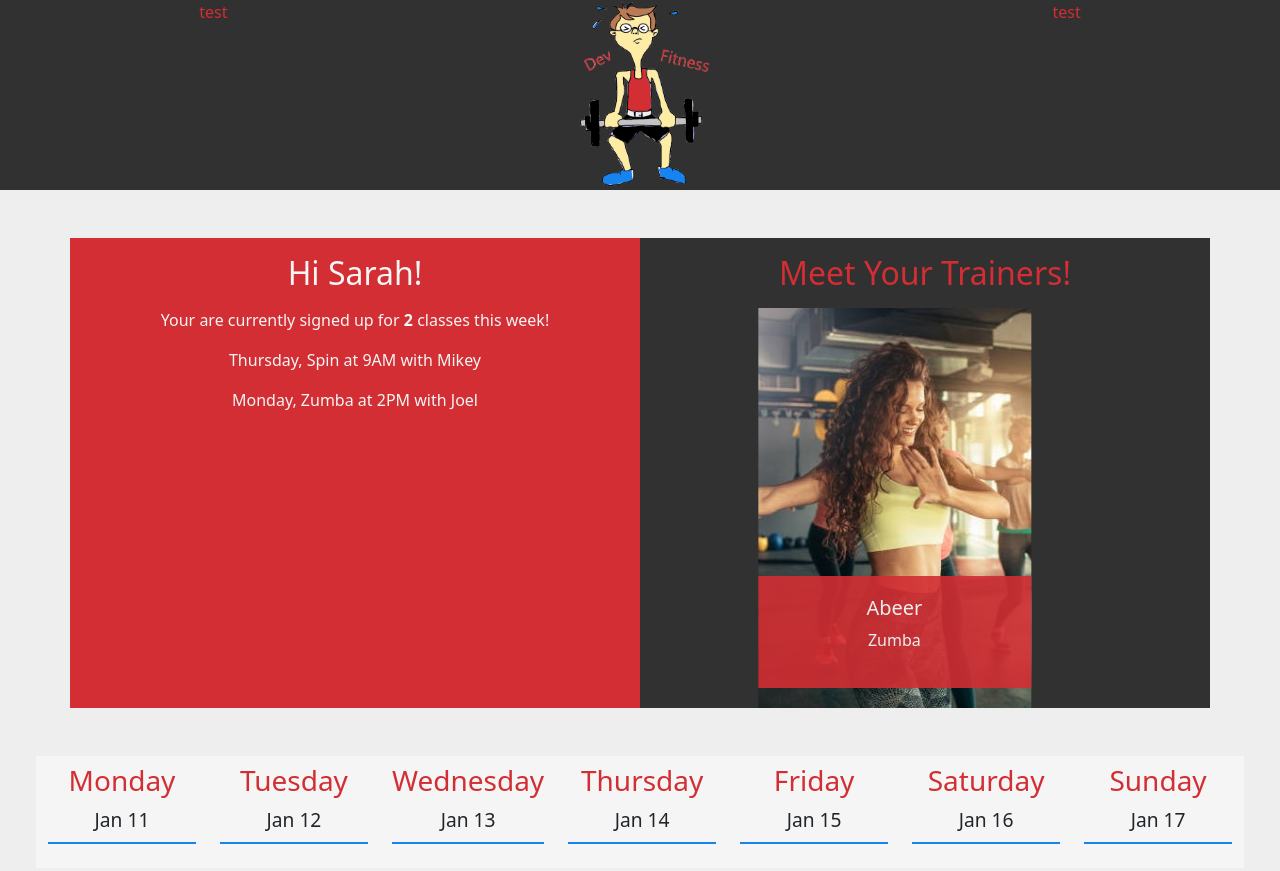
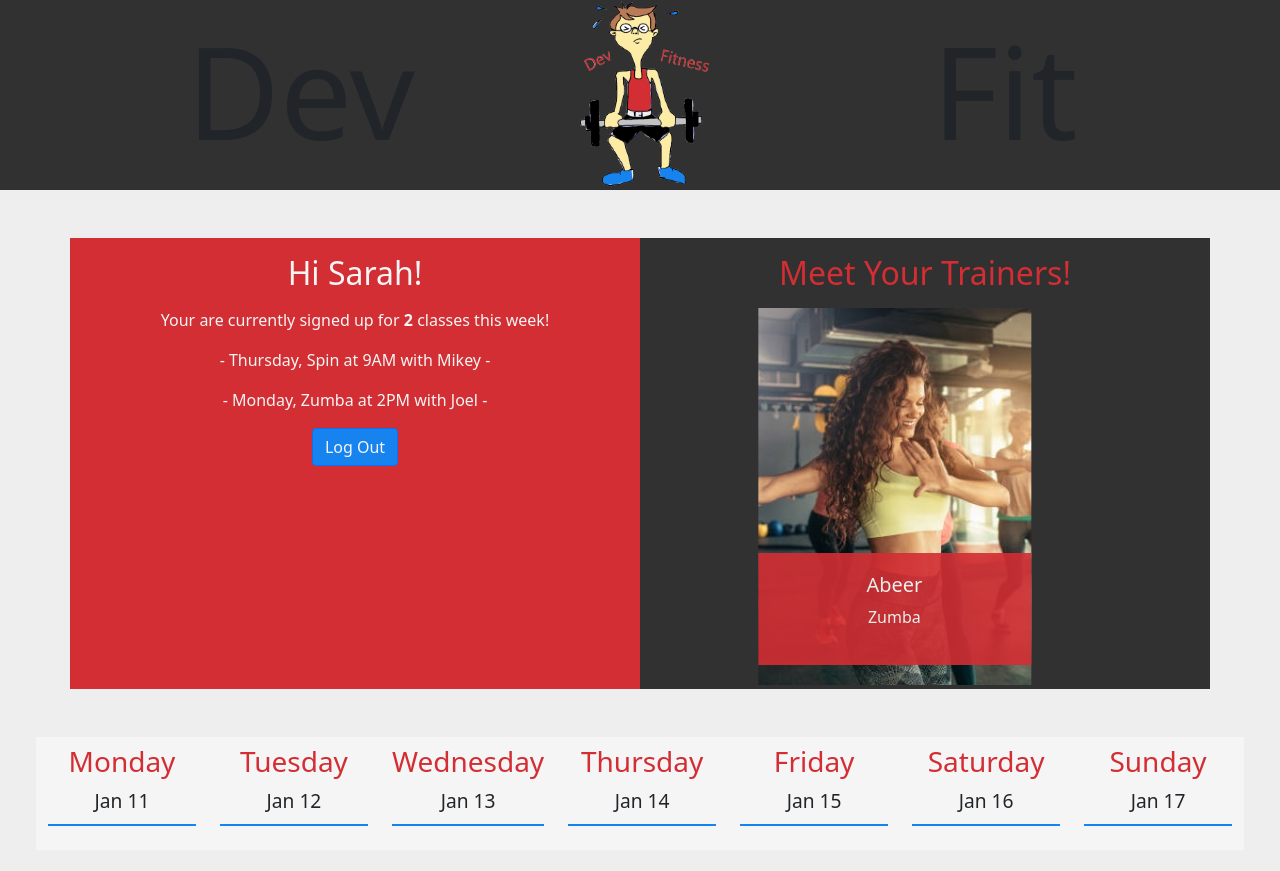
Before and after one commit to NewWorldCoder603/Gym-Logistical-Tracker, a website: page Public/client-schedule.html in a window 1280 px wide. Shown: the top 871 px of the page. Drawn offline with nearby package versions, Linux system fonts and the light colour scheme; no server answers.

Commit message:
styling changes to client-schedule. added logout button, finished header

```diff
--- a/Public/assets/css/client-schedule.css
+++ b/Public/assets/css/client-schedule.css
@@ -1,5 +1,52 @@
 body {
   background-color: rgb(238, 238, 238);
+}
+
+/*Heading Section*/
+
+/*Heading is larger during big screen size */
+.big-heading-text {
+  font-size: 800%;
+}
+
+/*Heading shrinks at small screen size so it fits on one line */
+@media screen and (max-width: 800px) {
+  .less-big-heading {
+    font-size: 400%;
+  }
+}
+
+/* Client Info */
+.client-info {
+  background: #d22e33;
+  color: whitesmoke;
+}
+
+.sign-out {
+  background: #1783ee;
+  color: whitesmoke;
+}
+
+/*Meet our Trainers */
+.center {
+  display: block;
+  margin-left: auto;
+  margin-right: auto;
+  width: 50%;
+}
+
+.background-t-red {
+  background: #d22e33;
+  opacity: 0.9;
+}
+
+.background-dark {
+  background: rgb(49, 49, 49);
+}
+
+/* Stops bigger pictures from stretching out div */
+.max-height {
+  max-height: 400px;
 }
 
 /* schedule background */
@@ -36,7 +83,6 @@ body {
   float: left;
 }
 
-
 .font-large {
   font-size: 1.2em;
 }
@@ -50,30 +96,3 @@ body {
   margin: 0 auto;
   display: block;
 }
-
-/* Client Info */
-.client-info {
-  background: #d22e33;
-  color: whitesmoke;
-}
-
-/*Meet our Trainers */
-.center {
-  display: block;
-  margin-left: auto;
-  margin-right: auto;
-  width: 50%;
-}
-
-.max-height {
-  height: 50vh;
-}
-
-.background-t-red {
-  background: #d22e33;
-  opacity: .9;
-}
-
-.background-dark {
-  background: rgb(49, 49, 49);
-}
--- a/Public/client-schedule.html
+++ b/Public/client-schedule.html
@@ -23,12 +23,12 @@
   <body>
     <main>
       <!--Head Info-->
-      <section class="text-center mb-5 background-dark container-fluid">
-        <div class="row">
+      <section class="mb-5 background-dark container-fluid ">
+        <div class="row align-items-center ">
           <div class="col">
-            <p class="text-red">test</p>
+            <h1 class="big-heading-text less-big-heading text-end ">Dev</h1>
           </div>
-          <div class="col">
+          <div class="col text-center ">
             <img
               class="logo"
               src="./assets/images/Color_Logo_dark_background.png"
@@ -36,9 +36,10 @@
             />
           </div>
           <div class="col">
-            <p class="text-red">test</p>
+            <h1 class="big-heading-text less-big-heading"> &nbsp Fit</h1> <!--&nbsp adds space to even out heading spacing-->
           </div>
         </div>
+
       </section>
 
       <!--Container holding 2 sections. Left will be member info and stats, right will be "meet our trainers scroller"-->
@@ -49,8 +50,10 @@
           <div class="client-info col-12 col-md-6 text-center mb-5 mb-md-0">
             <h2 class="my-3">Hi Sarah!</h2>
             <p>Your are currently signed up for <b>2</b> classes this week!</p>
-            <p>Thursday, Spin at 9AM with Mikey</p>
-            <p>Monday, Zumba at 2PM with Joel</p>
+            <p>- Thursday, Spin at 9AM with Mikey -</p>
+            <p>- Monday, Zumba at 2PM with Joel - </p>
+
+            <button type="button" class="btn btn-primary sign-out">Log Out</button>
           </div>
           <!--Meet the Trainers-->
           <div class="col-12 col-md-6 text-center background-dark">
@@ -169,7 +172,7 @@
       </section>
       <footer class="mt-5 background-dark">
         <p class="font-large text-red text-center">Phone: (555) 555 5555</p>
-        <p class="font-large text-red text-center mb-">
+        <p class="font-large text-red text-center mb-0">
           111 Stack Lift Ave Salem NH 03070
         </p>
       </footer>
```
Also changed, not shown: 1 other file.
